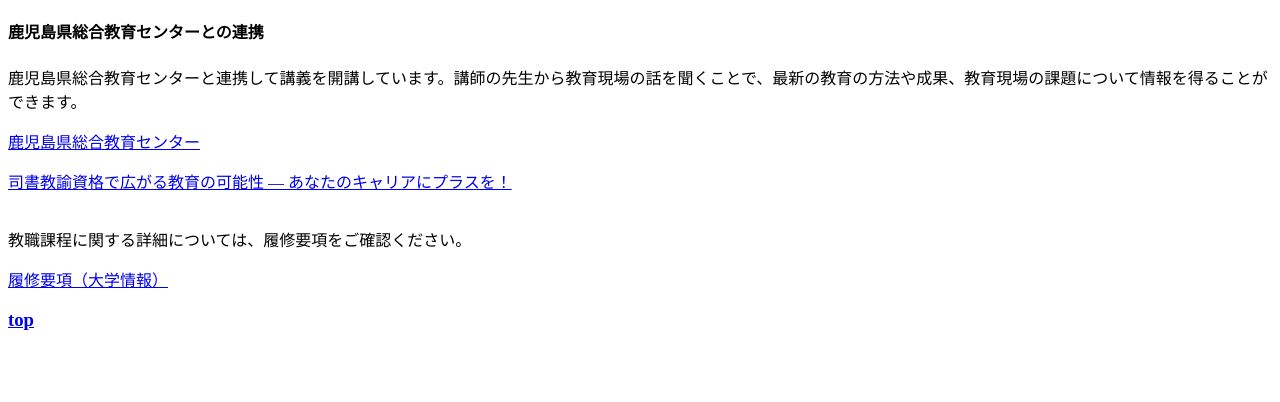
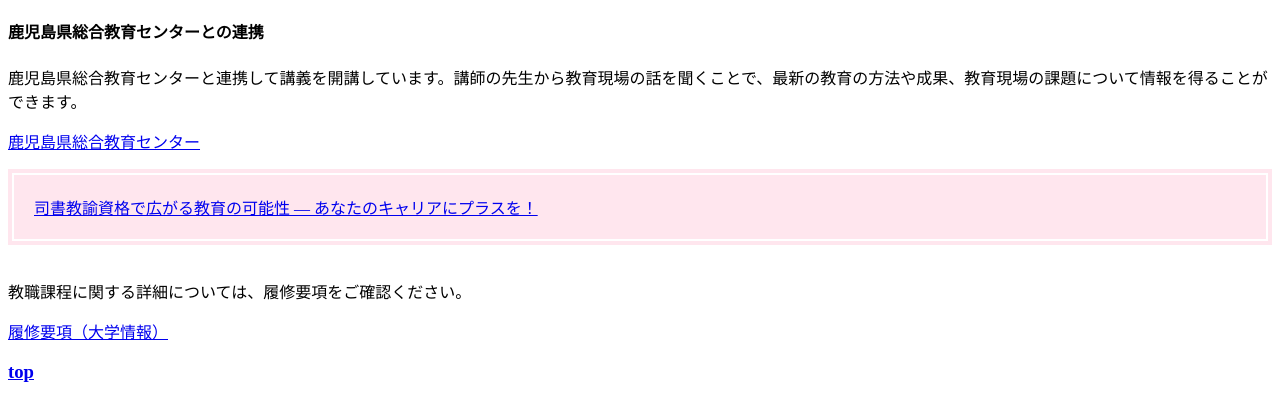
Before and after one commit to kanegae0928/jisshu.github.io, a plain HTML site: page kyousyoku.html in a window 1280 px wide. Shown: the part 3408-3810 px from the top of the page. Before the commit the page ends 3758 px from the top, so only its background shows below. Drawn offline with Linux system fonts and the light colour scheme.

Commit message:
Add files via upload

```diff
--- a/kyousyoku.html
+++ b/kyousyoku.html
@@ -273,7 +273,7 @@
 <p>鹿児島県総合教育センターと連携して講義を開講しています。講師の先生から教育現場の話を聞くことで、最新の教育の方法や成果、教育現場の課題について情報を得ることができます。<p>
 <a href="https://sites.google.com/view/kagocenter">鹿児島県総合教育センター</a>
 
-<p><a href="sisyokyouyu.html"> 司書教諭資格で広がる教育の可能性 ― あなたのキャリアにプラスを！</a></p><br>
+<p><div style=" border: 4px solid #ffe6ee; padding: 2px;"><div style=" background: #ffe6ee; font-size: 100%; padding: 20px;"><a href="sisyokyouyu.html"> 司書教諭資格で広がる教育の可能性 ― あなたのキャリアにプラスを！</a></div></div></p><br>
 教職課程に関する詳細については、履修要項をご確認ください。<br>
 
 <p><a href="https://www.iuk.ac.jp/gaiyou/kouhyou/"> 履修要項（大学情報）</a><br></p>
```
